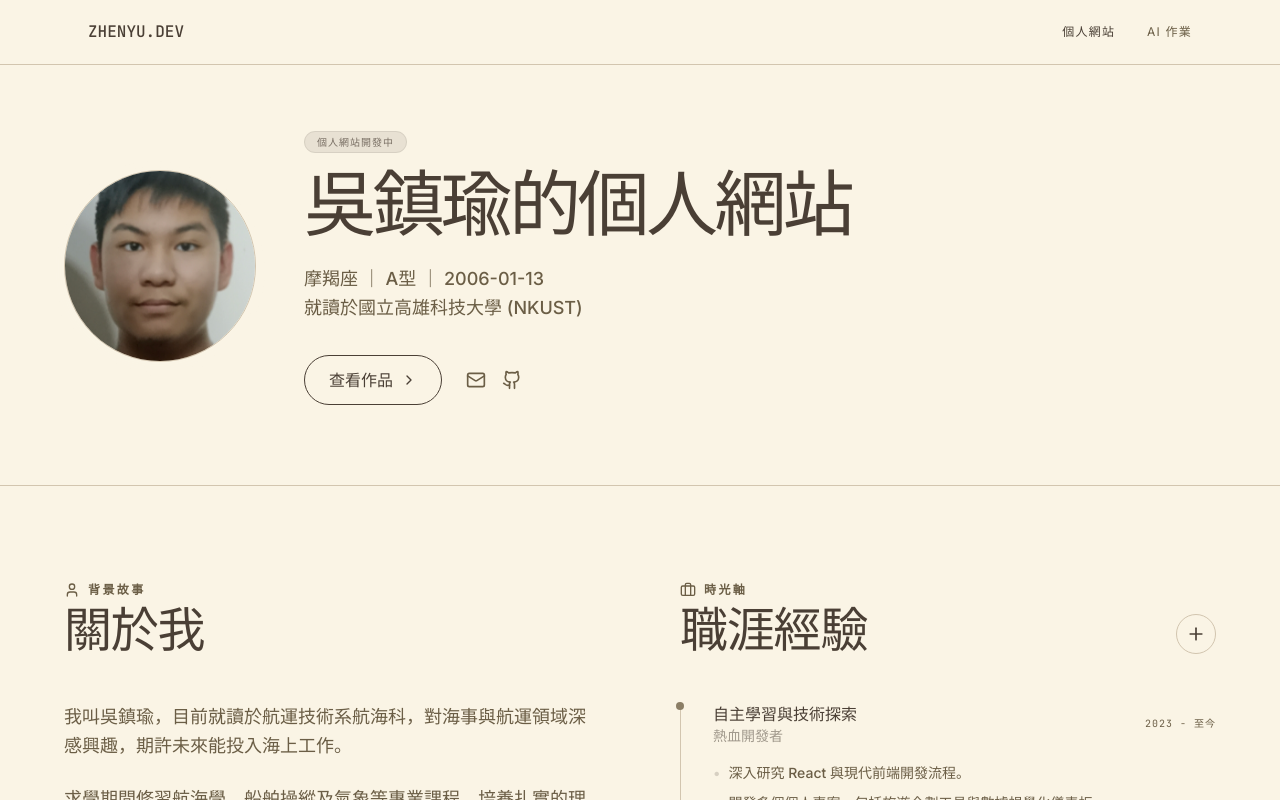
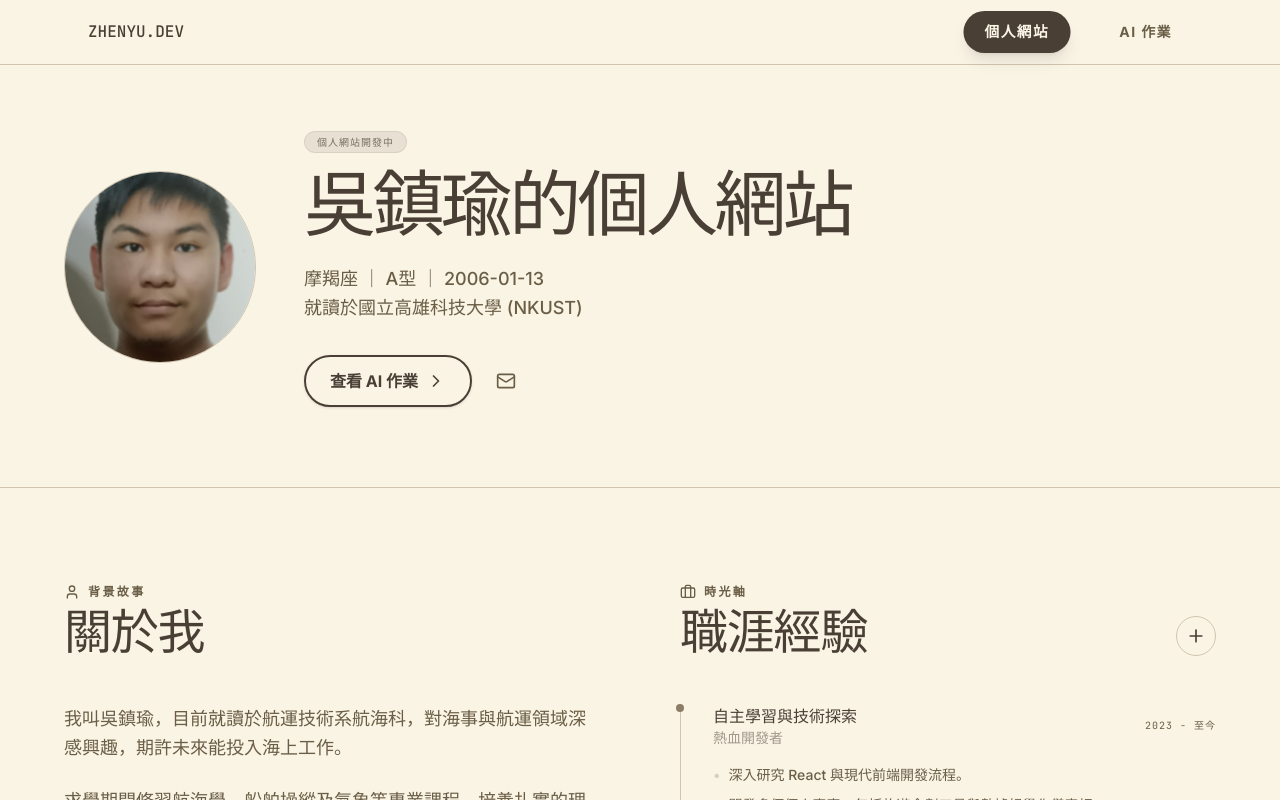
Before and after one commit to a110182124-bot/a110182124, a React (Vite) app: page / in a window 1280 px wide. Shown: the top 800 px of the page. Built offline with nearby package versions, Linux system fonts and the light colour scheme.

Commit message:
feat: update navigation and call-to-action UI
Refine tab button styling for better visual feedback and update the main CTA to navigate directly to the AI works section.

```diff
--- a/src/App.tsx
+++ b/src/App.tsx
@@ -208,7 +208,7 @@ export default function App() {
                 initial={{ opacity: 0, y: -10 }}
                 animate={{ opacity: 1, y: 0 }}
                 transition={{ delay: i * 0.1 }}
-                className={`text-xs uppercase tracking-widest transition-colors ${activeTab === item.id ? 'text-[#4A3F35]' : 'text-[#6B5E46] hover:text-[#4A3F35]'}`}
+                className={`text-sm uppercase tracking-widest transition-all px-5 py-2.5 rounded-full font-bold ${activeTab === item.id ? 'bg-[#4A3F35] text-[#FAF4E5] shadow-lg scale-105' : 'text-[#6B5E46] hover:bg-[#4A3F35]/10 hover:text-[#4A3F35]'}`}
               >
                 {item.label}
               </motion.button>
@@ -291,12 +291,14 @@ export default function App() {
                 transition={{ delay: 0.5 }}
                 className="flex items-center gap-6 mt-8"
               >
-                <a href="#work" className="flex items-center gap-2 text-[#4A3F35] border border-[#4A3F35] px-6 py-3 rounded-full hover:bg-[#4A3F35] hover:text-[#FAF4E5] transition-all group">
-                  查看作品 <ChevronRight className="w-4 h-4 group-hover:translate-x-1 transition-transform" />
-                </a>
+                <button onClick={() => {
+                  setActiveTab("upload");
+                  window.scrollTo({ top: 0, behavior: 'smooth' });
+                }} className="flex items-center gap-2 text-[#4A3F35] border-2 border-[#4A3F35] bg-transparent backdrop-blur-sm px-6 py-3 rounded-full hover:bg-[#4A3F35] hover:text-[#FAF4E5] transition-all group font-bold shadow-sm hover:shadow-md">
+                  查看 AI 作業 <ChevronRight className="w-5 h-5 group-hover:translate-x-1 transition-transform" />
+                </button>
                 <div className="flex items-center gap-4">
-                  <a href="mailto:A110182124@nkust.edu.tw" className="text-[#6B5E46] hover:text-[#4A3F35] transition-colors"><Mail className="w-5 h-5" /></a>
-                  <a href="#" className="text-[#6B5E46] hover:text-[#4A3F35] transition-colors"><Github className="w-5 h-5" /></a>
+                  <a href="mailto:a110182124@nkust.edu.tw" className="text-[#6B5E46] hover:text-[#4A3F35] transition-colors"><Mail className="w-5 h-5" /></a>
                 </div>
               </motion.div>
             </div>
```
